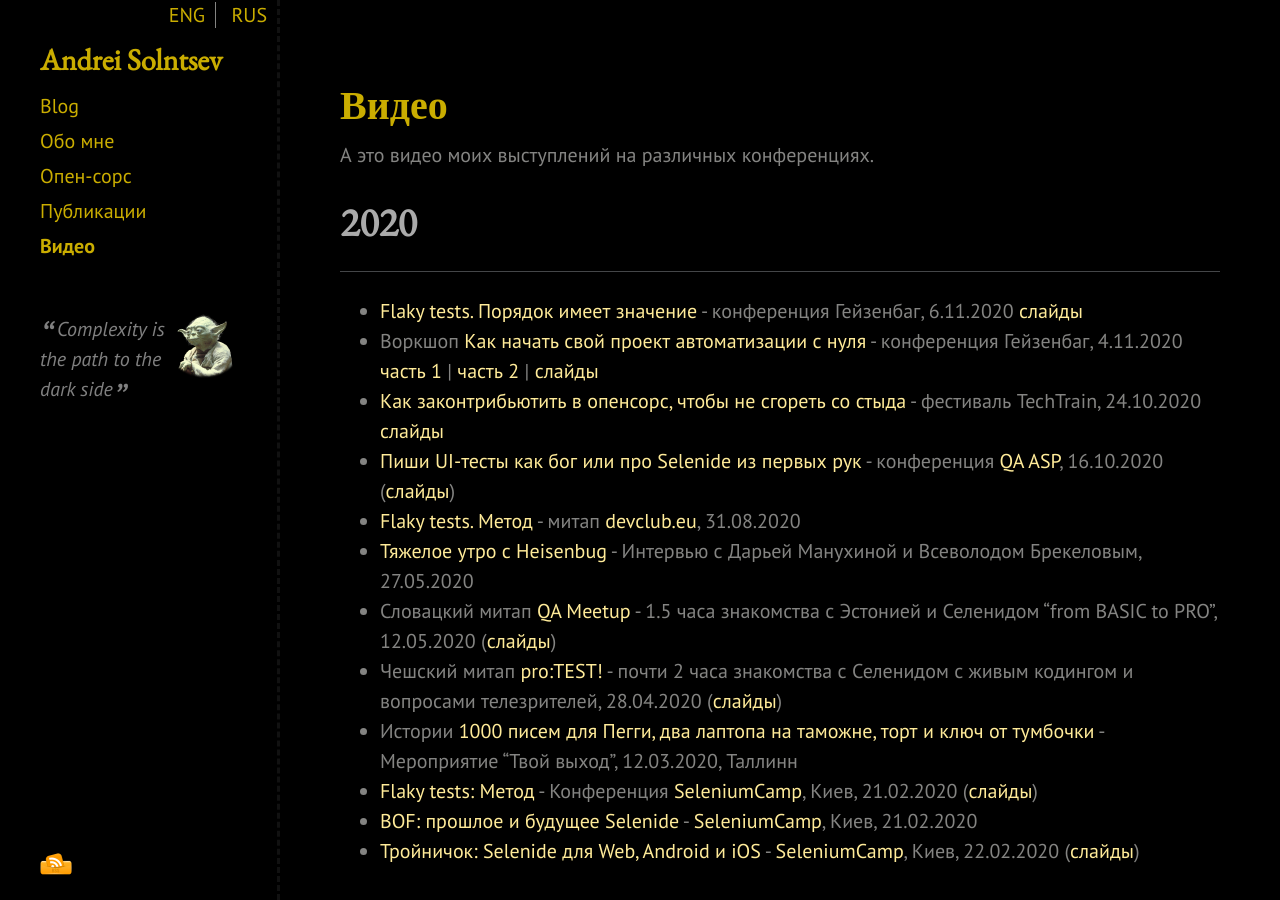
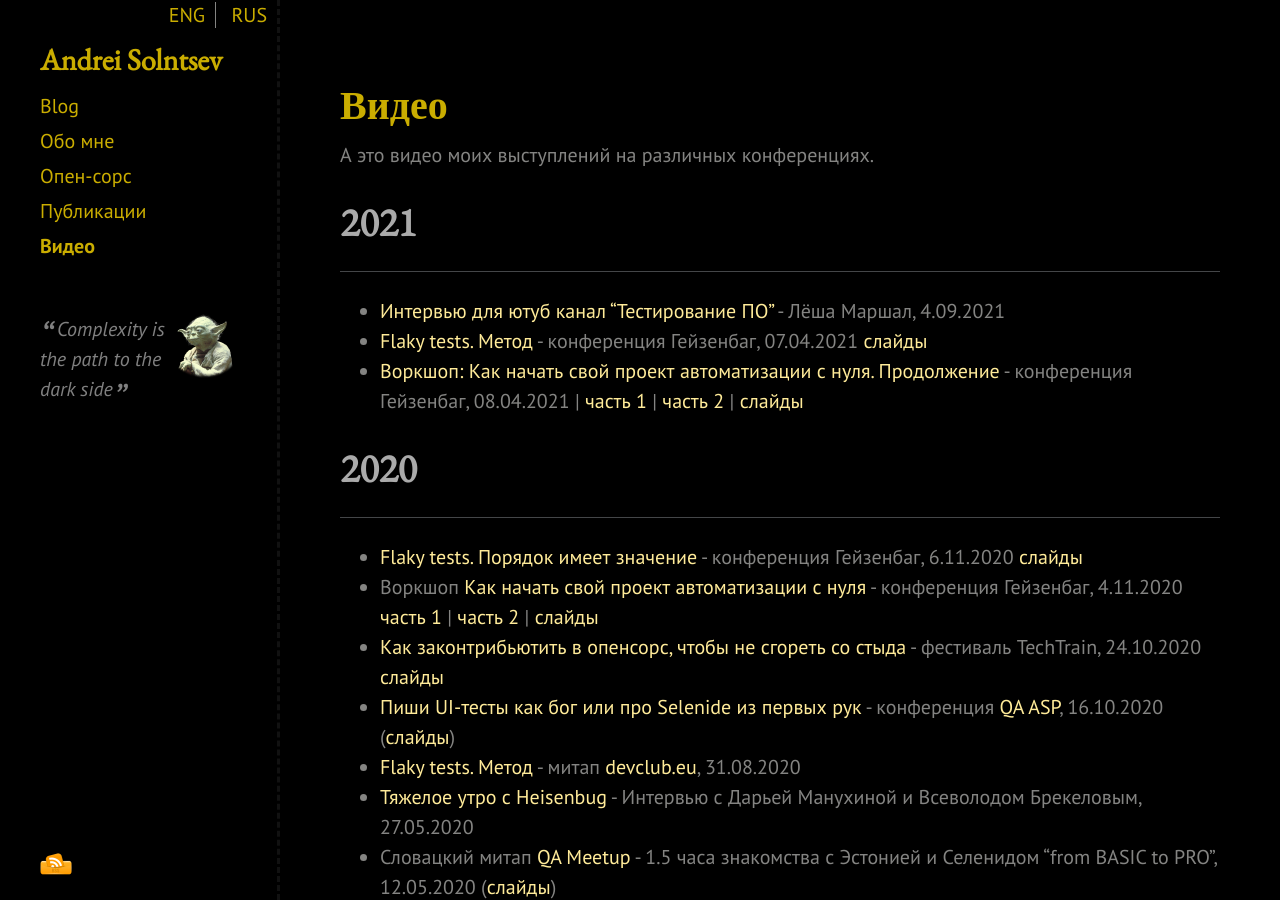
Before and after one commit to asolntsev/asolntsev.github.io, a Jekyll site: the page built from ru/video.md, in a window 1280 px wide and 900 px high. Built offline with Jekyll 4.4.1, drawn with Linux system fonts in a browser that asks for light colours; nearby versions of some CDN libraries.

Commit message:
publish my 2021 videos

```diff
--- a/ru/video.md
+++ b/ru/video.md
@@ -5,6 +5,16 @@ category: ru
 ---
 
 А это видео моих выступлений на различных конференциях.
+
+# 2021
+* * *
+
+* [Интервью для ютуб канал "Тестирование ПО"](https://www.youtube.com/watch?v=o_jAKaVzjyc) - Лёша Маршал, 4.09.2021
+* [Flaky tests. Метод](https://youtu.be/LDjDtR6kd2c) - конференция Гейзенбаг, 07.04.2021   [слайды](https://docs.google.com/presentation/d/1T0RhrpphTEfkWSkTyAbILbtA5OKq3l9kW-c9RVbVn8I/edit?usp=sharing)
+* [Воркшоп: Как начать свой проект автоматизации с нуля. Продолжение](https://heisenbug-piter.ru/2021/spb/talks/3tg2q9jq8nvldssitjuzvr/) - конференция Гейзенбаг, 08.04.2021
+  | [часть 1](https://www.youtube.com/watch?v=h254Tccxgq4&list=PLsVTVVvrKX9td9Zm_4nF6Ywlz6gC5_e7K&index=15&ab_channel=Heisenbug)
+  | [часть 2](https://www.youtube.com/watch?v=WETyt87o_R4&list=PLsVTVVvrKX9td9Zm_4nF6Ywlz6gC5_e7K&index=16&t=3s&ab_channel=Heisenbug)
+  | [слайды](https://docs.google.com/presentation/d/1NJMBnajktIm4rBiYooFA3WJxWrLqOqDEY_BSd3p22yM/edit?usp=sharing)
 
 # 2020
 * * *
```
